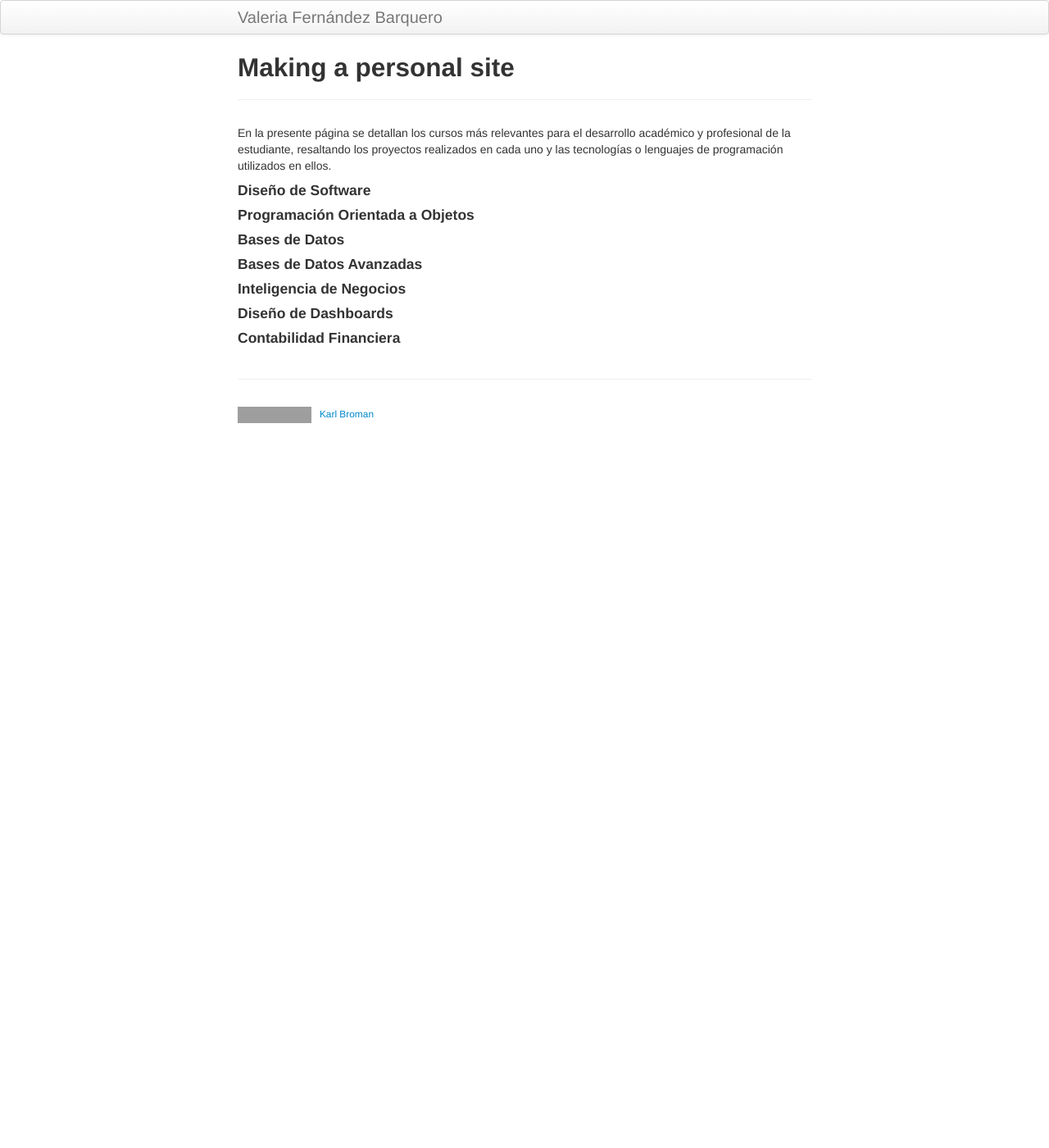
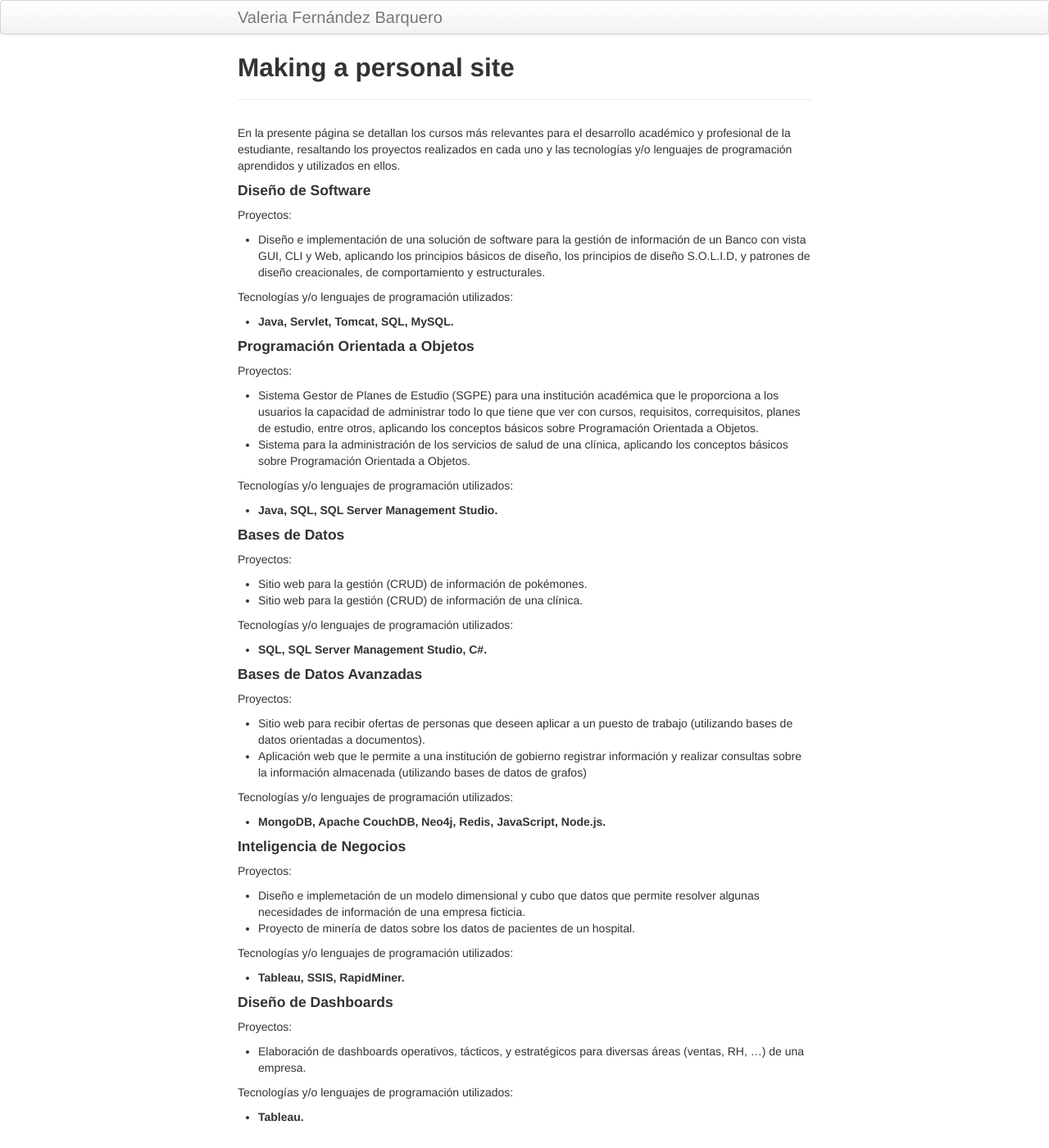
Before and after one commit to vuhleh/vuhleh.github.io, a Jekyll site: the page built from pages/proyectos_universitarios.md, in a window 1280 px wide and 1400 px high. Shown: the whole window at 82% size. Built offline with Jekyll 4.4.1, drawn with Linux system fonts in a browser that asks for light colours; grey boxes are pictures that could not be loaded.

Commit message:
Updated proyectos universitarios

```diff
--- a/pages/proyectos_universitarios.md
+++ b/pages/proyectos_universitarios.md
@@ -4,26 +4,59 @@ title: Making a personal site
 description: How to make a personal web page with GitHub Pages
 ---
 
-En la presente página se detallan los cursos más relevantes para el desarrollo académico y profesional de la estudiante, resaltando los proyectos realizados en cada uno y las tecnologías o lenguajes de programación utilizados en ellos.
+En la presente página se detallan los cursos más relevantes para el desarrollo académico y profesional de la estudiante, resaltando los proyectos realizados en cada uno y las tecnologías y/o lenguajes de programación aprendidos y utilizados en ellos.
 
 #### Diseño de Software
 
+Proyectos:
+- Diseño e implementación de una solución de software para la gestión de información de un Banco con vista GUI, CLI y Web, aplicando los principios básicos de diseño, los principios de diseño S.O.L.I.D, y patrones de diseño creacionales, de comportamiento y estructurales.
+
+Tecnologías y/o lenguajes de programación utilizados:
+- **Java, Servlet, Tomcat, SQL, MySQL.**
 
 
 #### Programación Orientada a Objetos
 
+Proyectos:
+- Sistema Gestor de Planes de Estudio (SGPE) para una institución académica que le proporciona a los usuarios la capacidad de administrar todo lo que tiene que ver con cursos, requisitos, correquisitos, planes de estudio, entre otros, aplicando los conceptos básicos sobre Programación Orientada a Objetos.
+- Sistema para la administración de los servicios de salud de una clínica, aplicando los conceptos básicos sobre Programación Orientada a Objetos.
+
+Tecnologías y/o lenguajes de programación utilizados:
+- **Java, SQL, SQL Server Management Studio.**
 
 
 #### Bases de Datos
 
+Proyectos:
+- Sitio web para la gestión (CRUD) de información de pokémones.
+- Sitio web para la gestión (CRUD) de información de una clínica.
+
+Tecnologías y/o lenguajes de programación utilizados:
+- **SQL, SQL Server Management Studio, C#.**
 
 #### Bases de Datos Avanzadas
+
+Proyectos:
+- Sitio web para recibir ofertas de personas que deseen aplicar a un puesto de trabajo (utilizando bases de datos orientadas a documentos).
+- Aplicación web que le permite a una institución de gobierno registrar información y realizar consultas sobre la información almacenada (utilizando bases de datos de grafos)
+
+Tecnologías y/o lenguajes de programación utilizados:
+- **MongoDB, Apache CouchDB, Neo4j, Redis, JavaScript, Node.js.**
 
 
 #### Inteligencia de Negocios
 
+Proyectos:
+- Diseño e implemetación de un modelo dimensional y cubo que datos que permite resolver algunas necesidades de información de una empresa ficticia.
+- Proyecto de minería de datos sobre los datos de pacientes de un hospital.
+
+Tecnologías y/o lenguajes de programación utilizados:
+- **Tableau, SSIS, RapidMiner.**
 
 #### Diseño de Dashboards
 
+Proyectos:
+- Elaboración de dashboards operativos, tácticos, y estratégicos para diversas áreas (ventas, RH, ...) de una empresa.
 
-#### Contabilidad Financiera
+Tecnologías y/o lenguajes de programación utilizados:
+- **Tableau.**
```
Also changed, not shown: pages/experiencia_laboral.md (+5 -1 lines).
